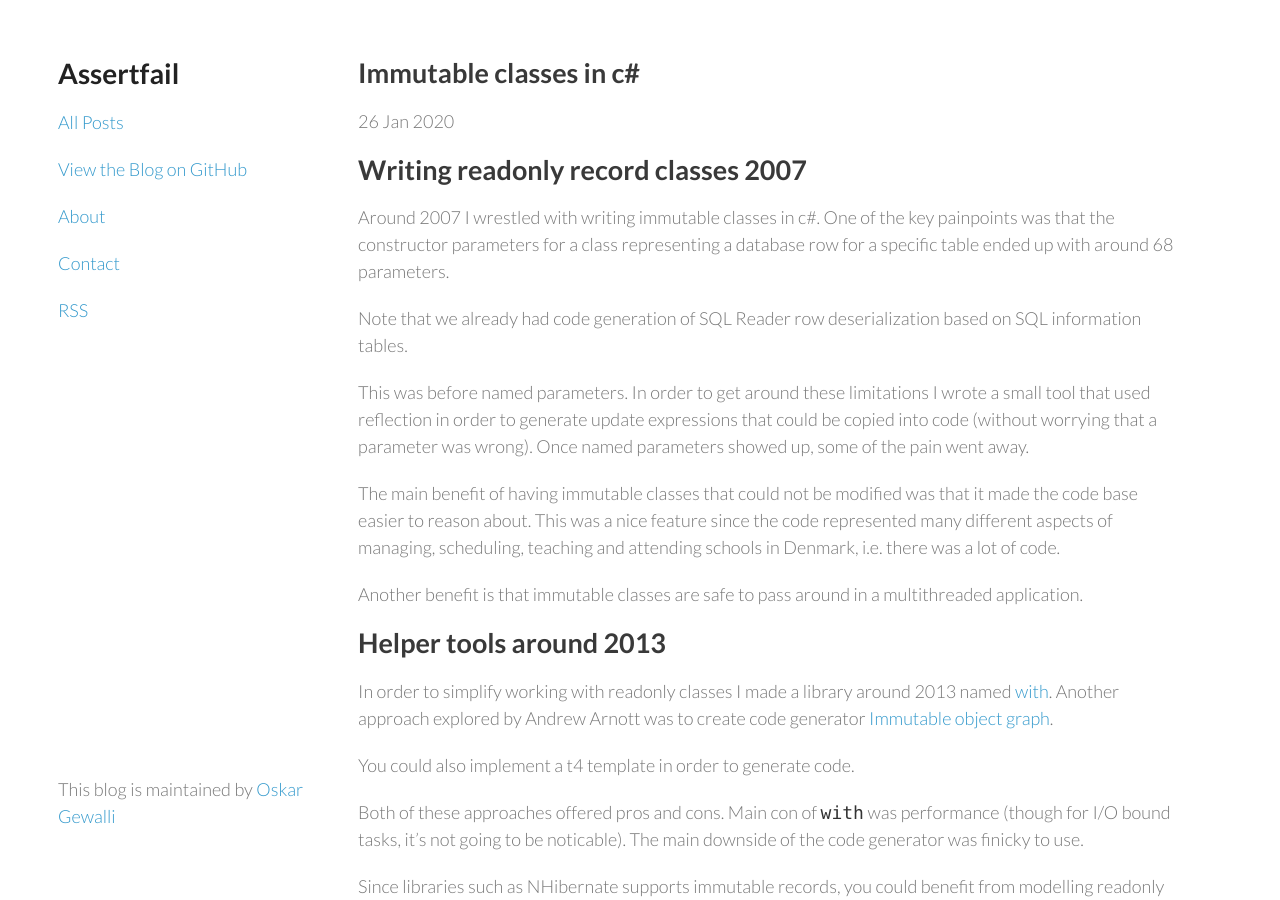
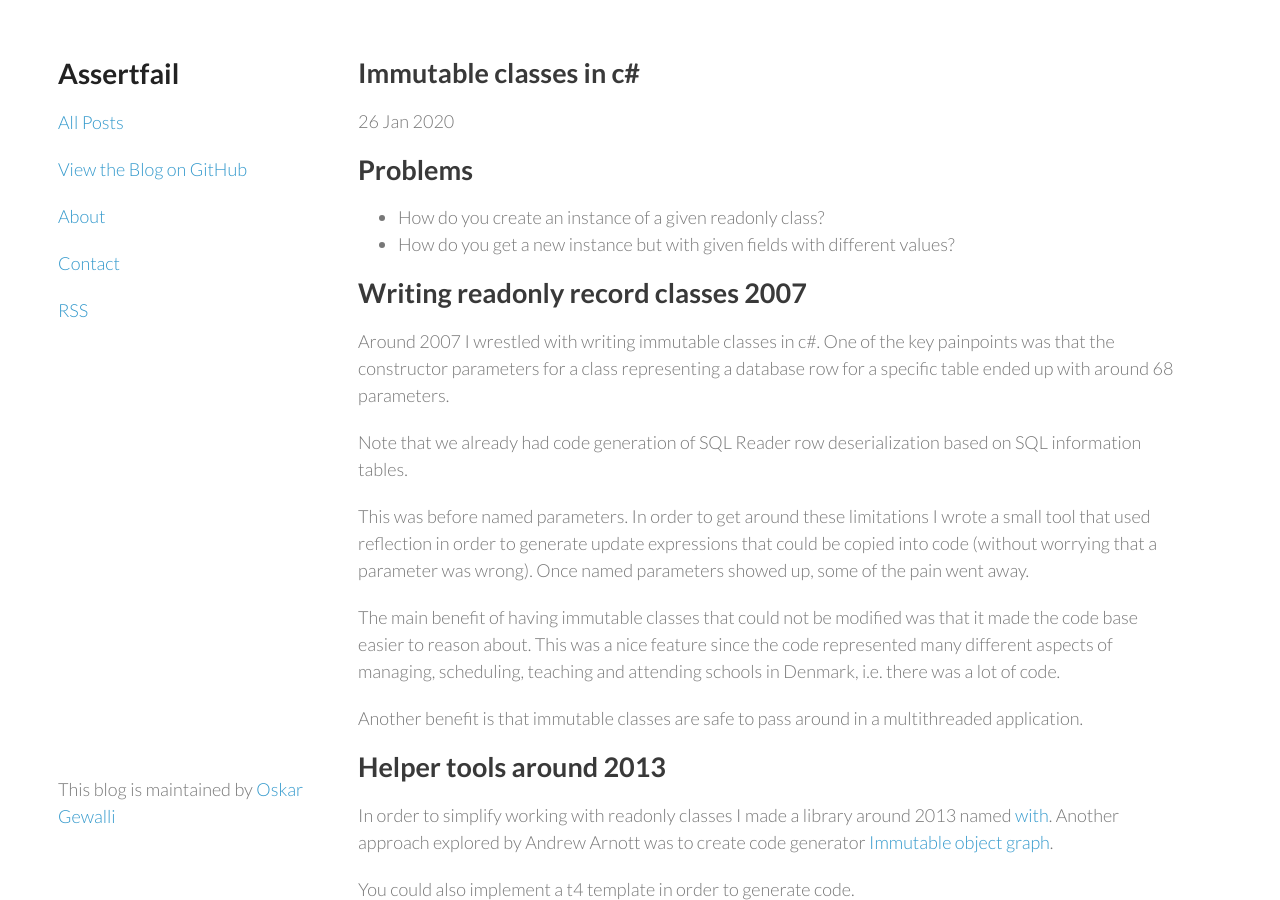
Before and after one commit to wallymathieu/assertfail, a Jekyll site: the page built from _posts/2020-01-26-Immutable-classes-in-csharp.md, in a window 1280 px wide and 900 px high. Built offline with Jekyll 4.4.1, drawn with Linux system fonts in a browser that asks for light colours; nearby versions of some CDN libraries.

Commit message:
Update 2020-01-26-Immutable-classes-in-csharp.md

```diff
--- a/_posts/2020-01-26-Immutable-classes-in-csharp.md
+++ b/_posts/2020-01-26-Immutable-classes-in-csharp.md
@@ -4,6 +4,11 @@ title: Immutable classes in c#
 date: 2020-01-26T17:42:35+01:00
 tags: c#
 ---
+
+## Problems
+
+- How do you create an instance of a given readonly class?
+- How do you get a new instance but with given fields with different values?
 
 ## Writing readonly record classes 2007
 
```
